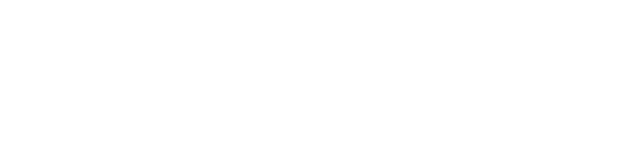
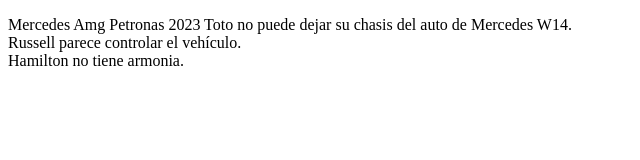
Before and after one commit to manuelpacheco108/testingMyFirstRepository, a plain HTML site: page index.html in a window 1280 px wide. Shown: the whole page, without its empty margins (0-640 px from the left). Drawn offline with Linux system fonts and the light colour scheme.

Commit message:
text by GoStreet44 Formula 1

```diff
--- a/index.html
+++ b/index.html
@@ -7,6 +7,15 @@
     <title>Mercedes.</title>
 </head>
 <body>
+    <p>
 
+
+        Mercedes Amg Petronas 2023
+        Toto no puede dejar su chasis del auto de Mercedes W14.<br>
+        Russell parece controlar el vehículo.<br>
+        Hamilton no tiene armonia.
+
+
+    </p>
 </body>
 </html>
```
